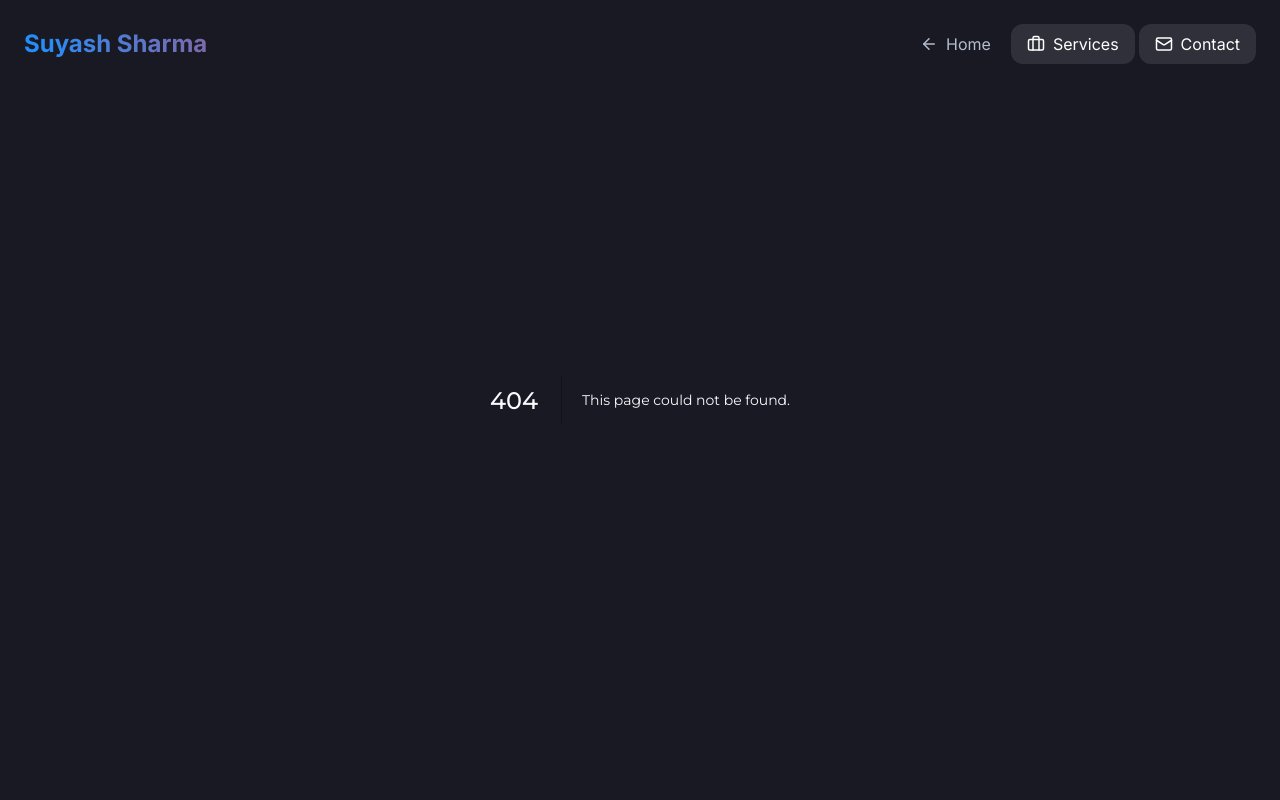
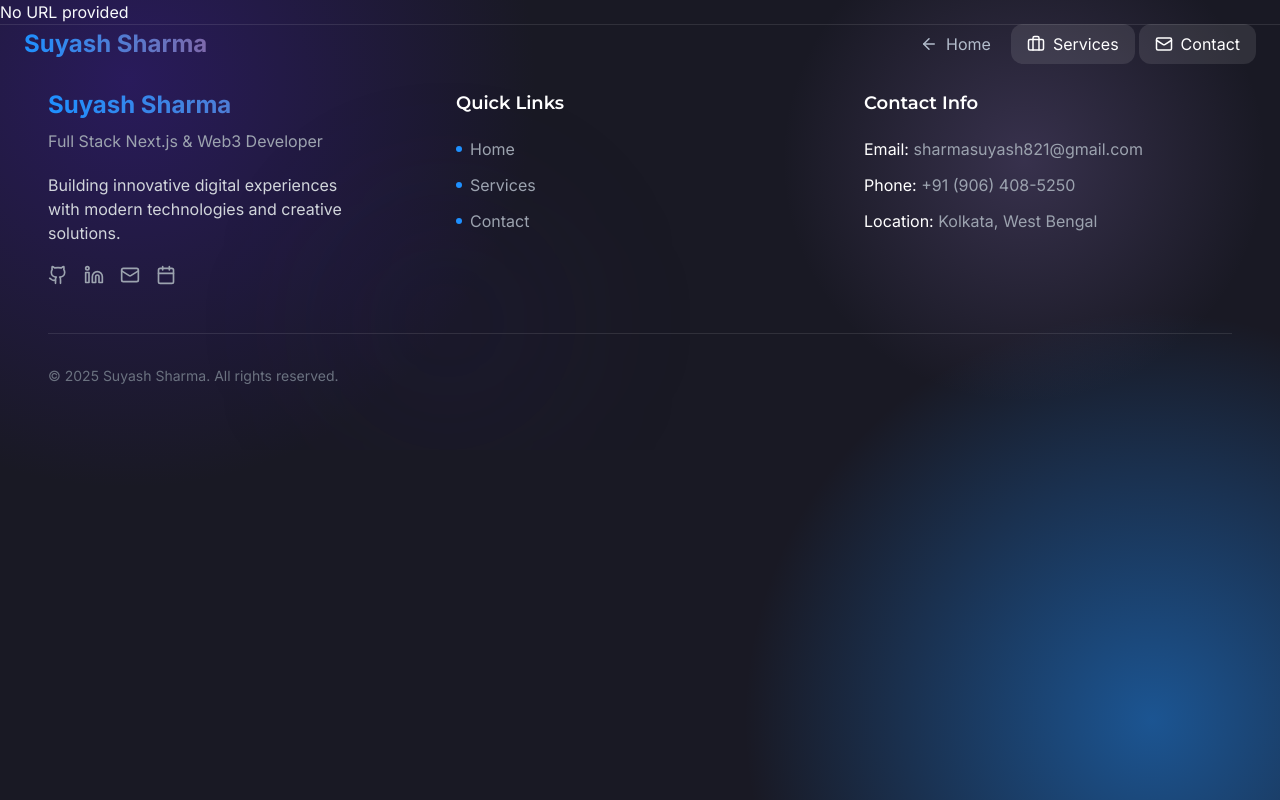
Before and after one commit to Suyash8/portfolio, a Next.js app: page /redirect in a window 1280 px wide. Before the commit this address had no page. Shown: the top 800 px of the page. Built offline with nearby package versions, Linux system fonts and the light colour scheme.

Commit message:
Create RedirectPage component for URL redirection

```diff
--- /dev/null
+++ b/src/app/redirect/page.tsx
@@ -0,0 +1,12 @@
+import { redirect } from "next/navigation";
+
+export default function RedirectPage({ searchParams }: { searchParams: { url?: string } }) {
+  const { url } = searchParams;
+
+  if (!url) {
+    return <p>No URL provided</p>;
+  }
+
+  // Immediately redirect to the given URL
+  redirect(url);
+}
```
